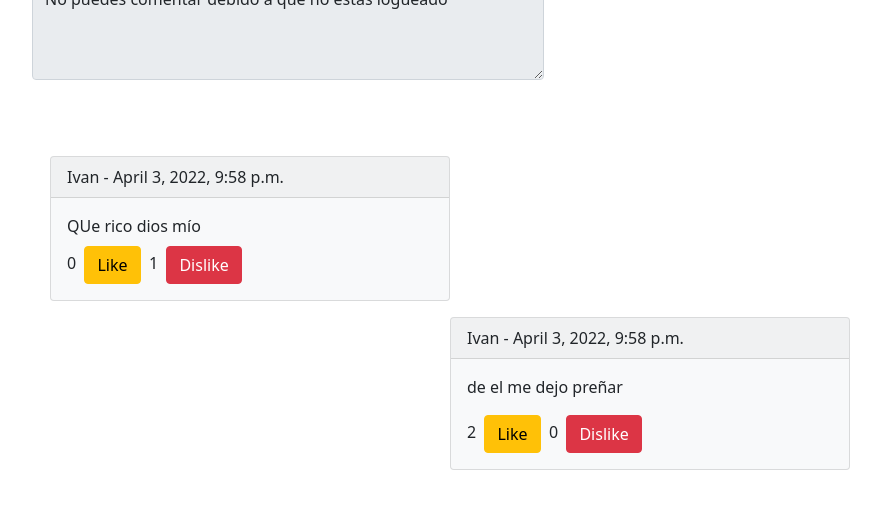
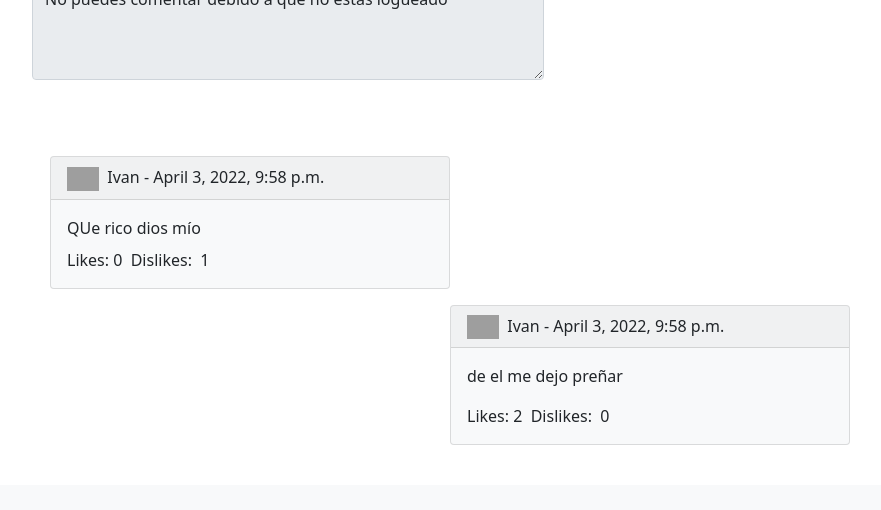
Before and after one commit to JavierDeluxe/Mega-Blog, a Django app: page /ver_articulo/3 in a window 1280 px wide. Shown: the part 500-1010 px from the top of the page, without its empty margins (32-913 px from the left). After the commit the page ends 945 px from the top, so only its background shows below. Run offline with Django 4.2, Linux system fonts and the light colour scheme; data comes from the database, SQL or seed files in the repository; both versions use the stored data as it was after the commit; grey boxes are pictures that could not be loaded.

Commit message:
almost finised all requeriments

```diff
--- a/Articles/views.py
+++ b/Articles/views.py
@@ -34,7 +34,6 @@ def watch_articulo(request, id):
     sub_comments = Comment_second_level.objects.filter(article_fk=id)
     article = Article.objects.get(pk=id)
     like = user_gave_like(request,id)
-    print(sub_comments)
     return render(request,"article_section.html",{"article": article,"like":like,"comments":comments,"sub_comments":sub_comments})
 
 def my_articles(request):
@@ -119,16 +118,14 @@ def sub_comment(request,id):
 
 def like_comment(request,id,id2,id3):
     user = request.user
-    comment = None
     if id3 == 0:
+        comment = Comment.objects.get(pk=id2)
         reaction = Reactions_comments_1.objects.filter(Q(Q(user=user) & Q(comment=comment)))
-        comment = Comment.objects.get(pk=id2)
         react_Like(user,reaction,comment,id3)
     elif id3 == 1:
         comment = Comment_second_level.objects.get(pk=id2)
         reaction = Reactions_comments_2.objects.filter(Q(Q(user=user) & Q(comment=comment)))
         react_Like(user,reaction,comment,id3)
-
     return watch_articulo(request,id)
 
 def react_Like(user, reaction, comment,id3):
@@ -152,9 +149,8 @@ def react_Like(user, reaction, comment,id3):
 
 def dislike_comment(request,id,id2,id3):
     user = request.user
-    comment = None
-    reaction = Reactions_comments_1.objects.filter(Q(Q(user=user) & Q(comment=comment)))
     if id3 == 0:
+        comment = Comment.objects.get(pk=id2)
         reaction = Reactions_comments_1.objects.filter(Q(Q(user=user) & Q(comment=comment)))
         comment = Comment.objects.get(pk=id2)
         react_dislike(user,reaction,comment,id3)
@@ -170,7 +166,7 @@ def react_dislike(user, reaction, comment,id3):
             reaction = Reactions_comments_1(user=user,comment=comment,like=False,dislike=True)
         elif id3==1:
             reaction = Reactions_comments_2(user=user,comment=comment,like=False,dislike=True)
-        comment.likes = comment.likes-1
+        comment.dislikes = comment.dislikes+1
         reaction.save()
         comment.save()
     else:
--- a/templates/article_section.html
+++ b/templates/article_section.html
@@ -79,9 +79,12 @@
             <div class="row">
               <div class="col">
                 <div class="card text-dark bg-light mb-3" style="max-width: 25rem;">
-                  <div class="card-header">{{comment.author_fk}} - {{comment.date}}</div>
+                  <div class="card-header">
+                    <img src="/static/images/{{comment.author_fk.photo}}" style="width: 2em">&nbsp
+                     {{comment.author_fk}} - {{comment.date}}</div>
                   <div class="card-body">
                     <p class="card-title"> {{comment.text}} </p>
+                    {% if user.is_authenticated%}
                       <label>{{comment.likes}}&nbsp</label>
                       <a href="{% url 'articles:like_comment' id=article.id id2=comment.id id3=0 %}">
                         <button type="button" class="btn btn-warning">Like</button>
@@ -90,22 +93,33 @@
                       <a href="{% url 'articles:dislike_comment' id=article.id id2=comment.id id3=0 %}">
                         <button type="button" class="btn btn-danger">Dislike</button>
                       </a>
+                      {% else %}
+                      <label>Likes: {{comment.likes}}&nbsp</label>
+                      <label>Dislikes: &nbsp{{comment.dislikes}}&nbsp</label>
+                      {% endif %}
                   </div>
                 </div>
                     {% for sub_comment in sub_comments %}
                     {% if sub_comment.comentario_fk.id == comment.id %}
                     <div class="card text-dark bg-light mb-3" style="max-width: 25rem; margin-left:25em">
-                      <div class="card-header">{{sub_comment.author_fk}} - {{sub_comment.date}}</div>
+                      <div class="card-header">
+                        <img src="/static/images/{{comment.author_fk.photo}}" style="width: 2em">&nbsp
+                        {{sub_comment.author_fk}} - {{sub_comment.date}}</div>
                       <div class="card-body">
                         <p class="card-text">{{sub_comment.text}}</p>
+                        {% if user.is_authenticated %}
                         <label>{{sub_comment.likes}}&nbsp</label>
-                        <a href="{% url 'articles:like_comment' id=article.id id2=comment.id id3=1 %}">
+                          <a href="{% url 'articles:like_comment' id=article.id id2=sub_comment.id id3=1 %}">
                             <button type="button" class="btn btn-warning">Like</button>
                           </a>
                           <label>&nbsp{{sub_comment.dislikes}}&nbsp</label>
-                        <a href="{% url 'articles:dislike_comment' id=article.id id2=comment.id id3=1 %}">
+                          <a href="{% url 'articles:dislike_comment' id=article.id id2=sub_comment.id id3=1 %}">
                             <button type="button" class="btn btn-danger">Dislike</button>
                           </a>
+                          {% else %}
+                          <label>Likes: {{sub_comment.likes}}&nbsp</label>
+                          <label>Dislikes: &nbsp{{sub_comment.dislikes}}&nbsp</label>
+                          {% endif %}
                       </div>
                     </div>
                     {% endif %}
```
Also changed, not shown: db.sqlite3. Lines whose indentation alone changed are shown as unchanged.
